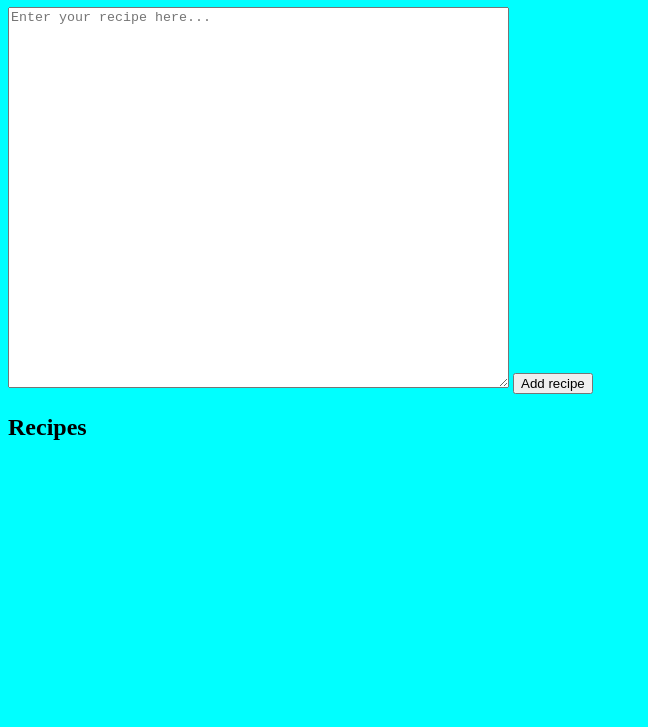
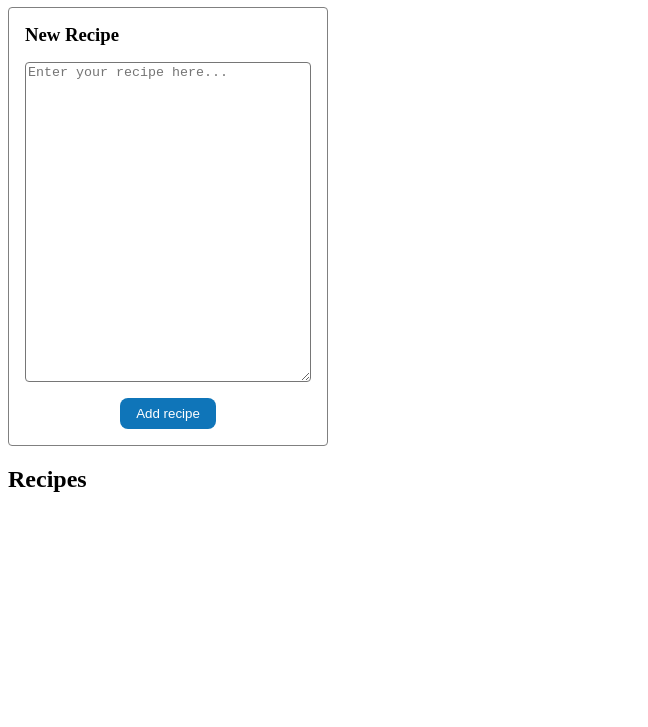
Before and after one commit to Boyangelboss/Week-2, a plain HTML site: page recipe.html in a window 1280 px wide. Shown: the part 73-800 px from the top of the page, without its empty margins (0-648 px from the left). Drawn offline with Linux system fonts and the light colour scheme.

Commit message:
Styled form

```diff
--- a/recipe.html
+++ b/recipe.html
@@ -3,18 +3,19 @@
   <head>
     <meta name="viewpoint content= width=divice-width, initial-scale=1.0 " />
     <title>The Cook Book</title>
+    <link rel="stylesheet" href="styles/main.css" />
   </head>
 
-  <body style="background-color: cyan">
-    <h1 style="color: #000000">Insert your recipes</h1>
+  <body>
+    <h1 class="form-title">Insert your recipes</h1>
     <form id="recipe-form">
+      <h3 class="form-heading">New Recipe</h3>
       <textarea
-        rows="25"
-        cols="60"
         placeholder="Enter your recipe here..."
         id="recipe-input"
+        class="text-area"
       ></textarea>
-      <button type="submit" style="color: #000000">Add recipe</button>
+      <button type="submit" class="submit-btn">Add recipe</button>
     </form>
 
     <div>
--- /dev/null
+++ b/styles/main.css
@@ -0,0 +1,41 @@
+body,
+* {
+  box-sizing: border-box;
+}
+
+#recipe-form {
+  display: block;
+  border: 1px solid gray;
+  border-radius: 4px;
+  padding: 16px;
+
+  width: 100%;
+  max-width: 320px;
+}
+
+#recipe-form > *:not(:last-child) {
+  margin-bottom: 16px;
+}
+
+.form-heading {
+  margin: 0;
+}
+
+.submit-btn {
+  display: block;
+  background: none;
+  border: none;
+  border-radius: 8px;
+  padding: 8px 16px;
+  margin: 0 auto;
+  background-color: #0f75b9;
+  color: white;
+}
+
+.text-area {
+  display: block;
+  border-radius: 4px;
+  margin: 0 auto;
+  width: 100%;
+  min-height: 320px;
+}
```
